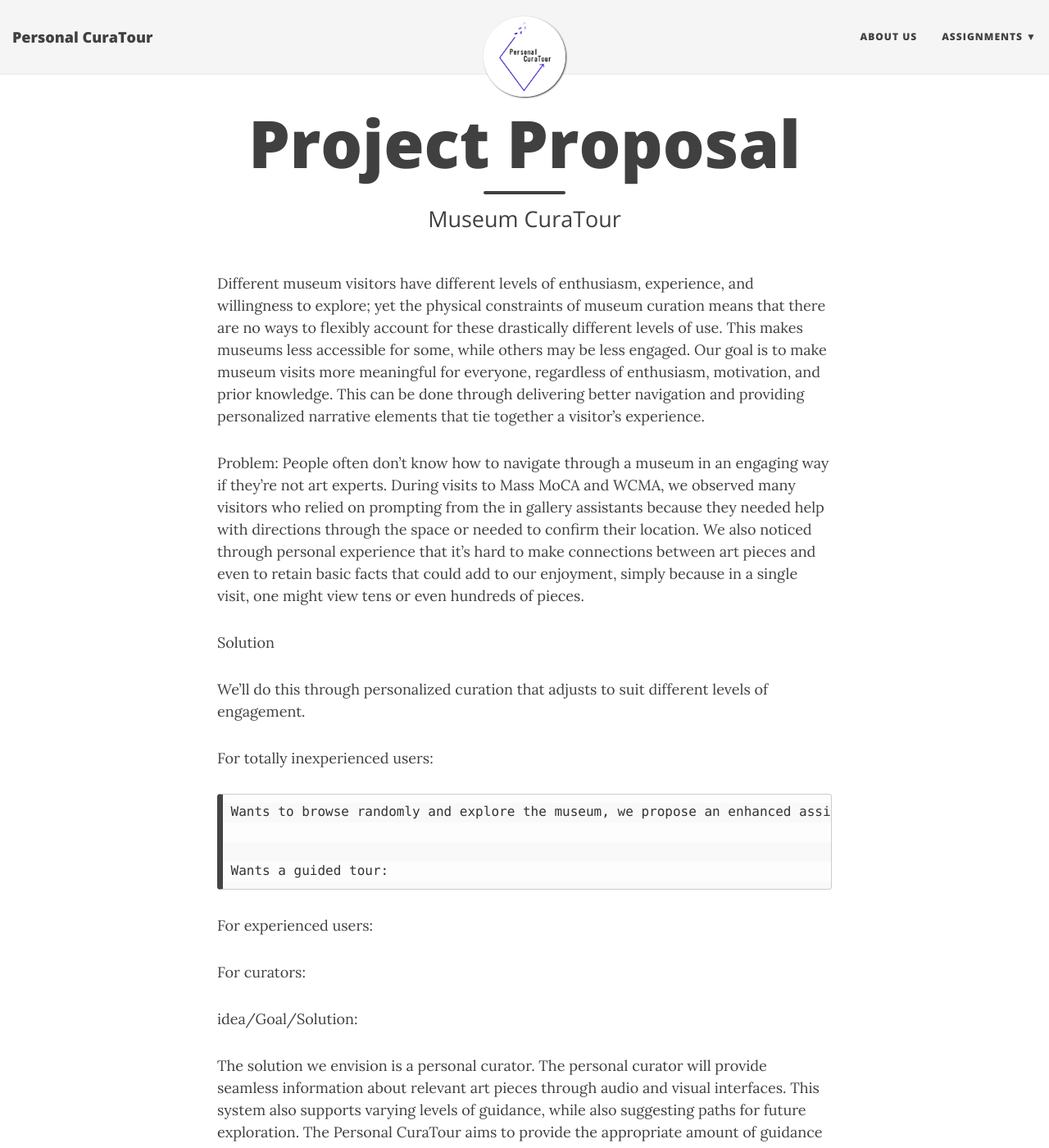
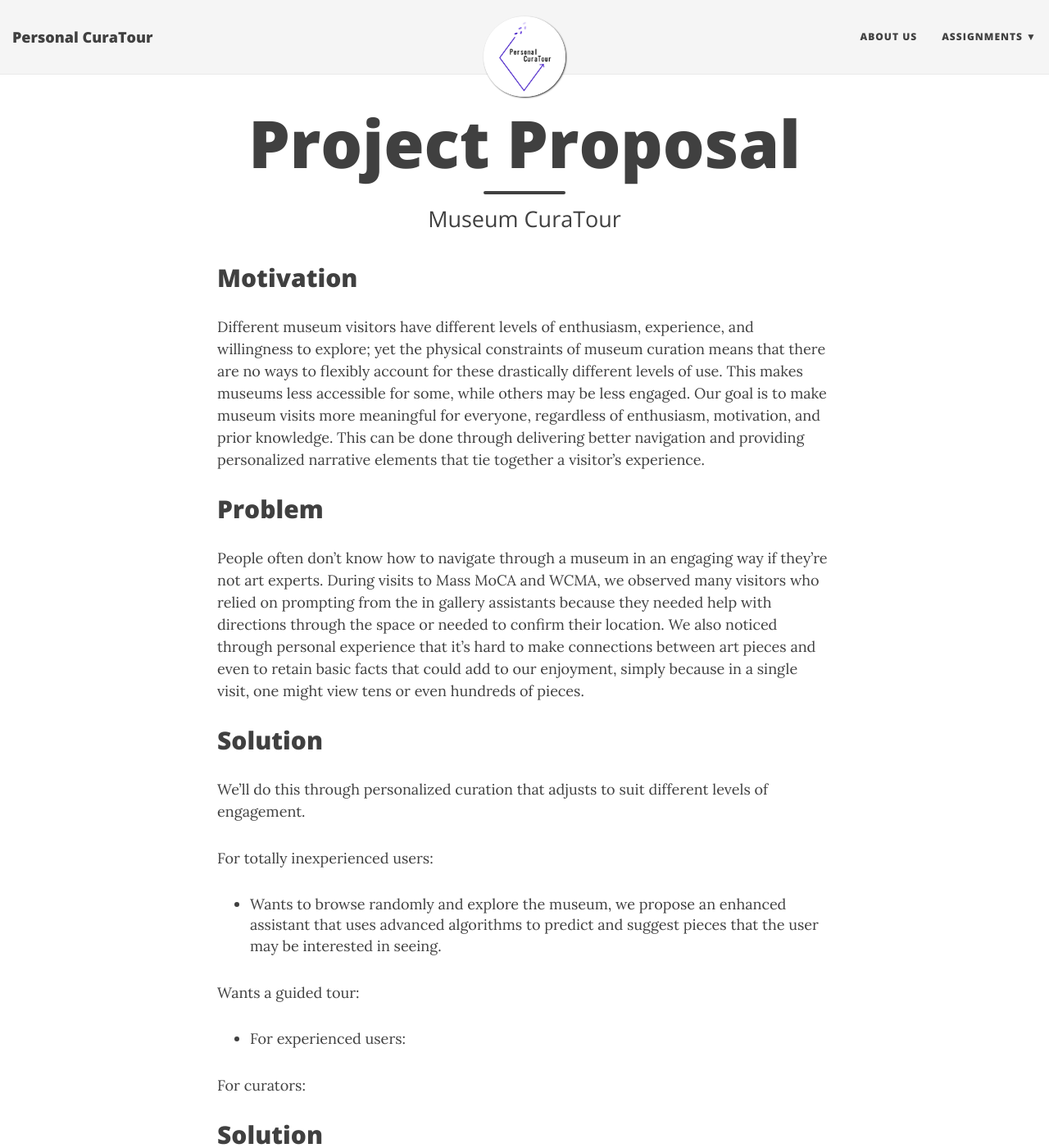
Before and after one commit to krtejeda/PersonalCuraTour, a Jekyll site: the page built from project-proposal.md, in a window 1280 px wide and 1400 px high. Shown: the whole window at 82% size. Built offline with Jekyll 4.4.1, drawn with Linux system fonts in a browser that asks for light colours; nearby versions of some CDN libraries.

Commit message:
Update project-proposal.md

```diff
--- a/project-proposal.md
+++ b/project-proposal.md
@@ -4,31 +4,32 @@ title: Project Proposal
 subtitle: Museum CuraTour
 ---
 
+## Motivation
 
 Different museum visitors have different levels of enthusiasm, experience, and willingness to explore; yet the physical constraints of museum curation means that there are no ways to flexibly account for these drastically different levels of use. This makes museums less accessible for some, while others may be less engaged.  Our goal is to make museum visits more meaningful for everyone, regardless of enthusiasm, motivation, and prior knowledge. This can be done through delivering better navigation and providing personalized narrative elements that tie together a visitor’s experience.
 
-Problem:
+## Problem
+
 People often don’t know how to navigate through a museum in an engaging way if they’re not art experts. During visits to Mass MoCA and WCMA, we observed many visitors who relied on prompting from the in gallery assistants because they needed help with directions through the space or needed to confirm their location. We also noticed through personal experience that it’s hard to make connections between art pieces and even to retain basic facts that could add to our enjoyment, simply because in a single visit, one might view tens or even hundreds of pieces.
 
 
-Solution
+## Solution
 
 We’ll do this through personalized curation that adjusts to suit different levels of engagement.
 
 For totally inexperienced users:
 
-	Wants to browse randomly and explore the museum, we propose an enhanced assistant that uses advanced algorithms to predict and suggest pieces that the user may be interested in seeing.
+- Wants to browse randomly and explore the museum, we propose an enhanced assistant that uses advanced algorithms to predict and suggest pieces that the user may be interested in seeing.
 
+Wants a guided tour:
 
-	Wants a guided tour:
-
-For experienced users:
+- For experienced users:
 
 
 
 For curators:
 
-idea/Goal/Solution:
+## Solution
 
 The solution we envision is a personal curator. The personal curator will provide seamless information about relevant art pieces through audio and visual interfaces. This system also supports varying levels of guidance, while also suggesting paths for future exploration. The Personal CuraTour aims to provide the appropriate amount of guidance to each visitor and to help visitors discover relationships and insights between pieces that they otherwise would not have known. This assistance performs similarly to how a curator communicates the relationships between works of art while also encouraging them to explore new pieces.
 
```
